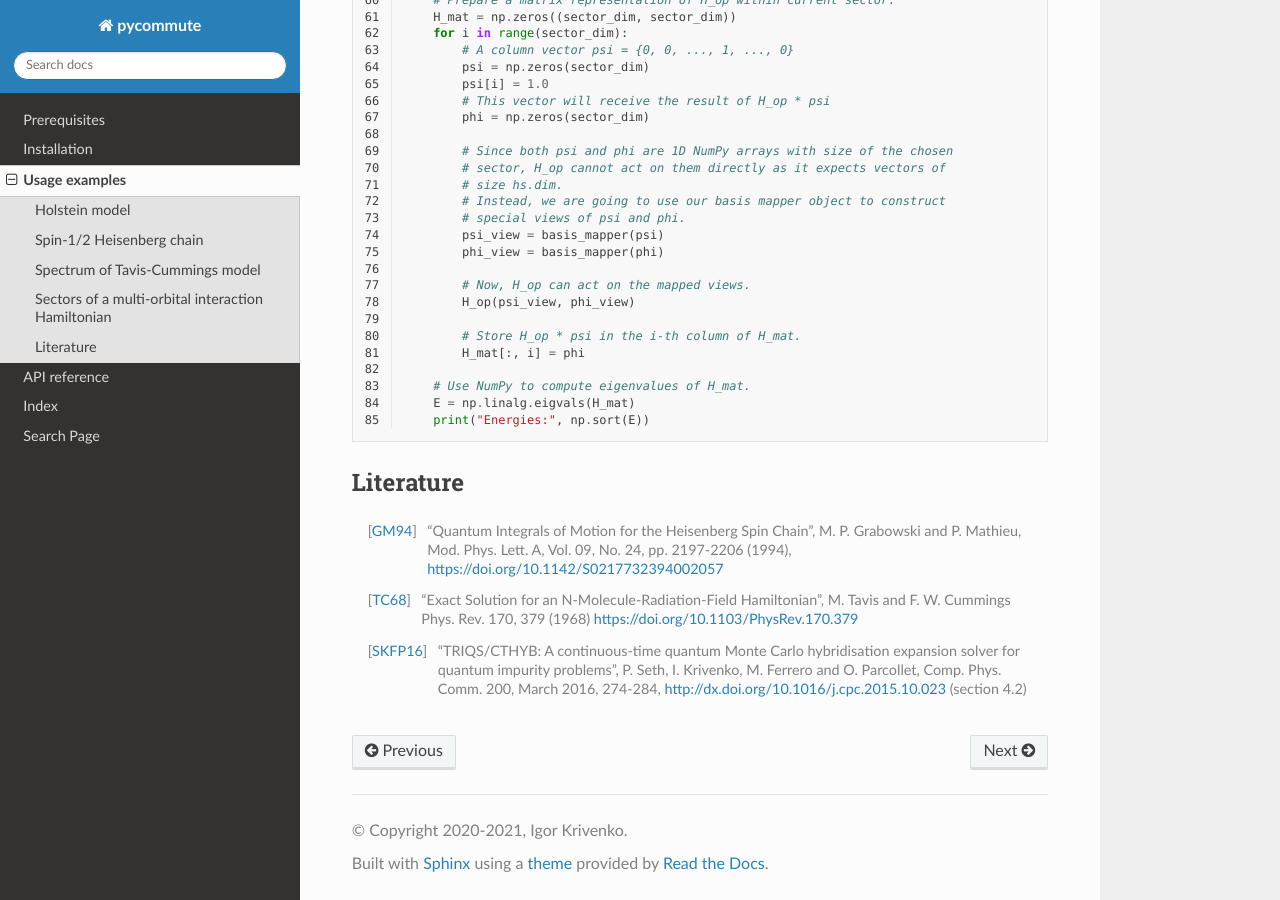
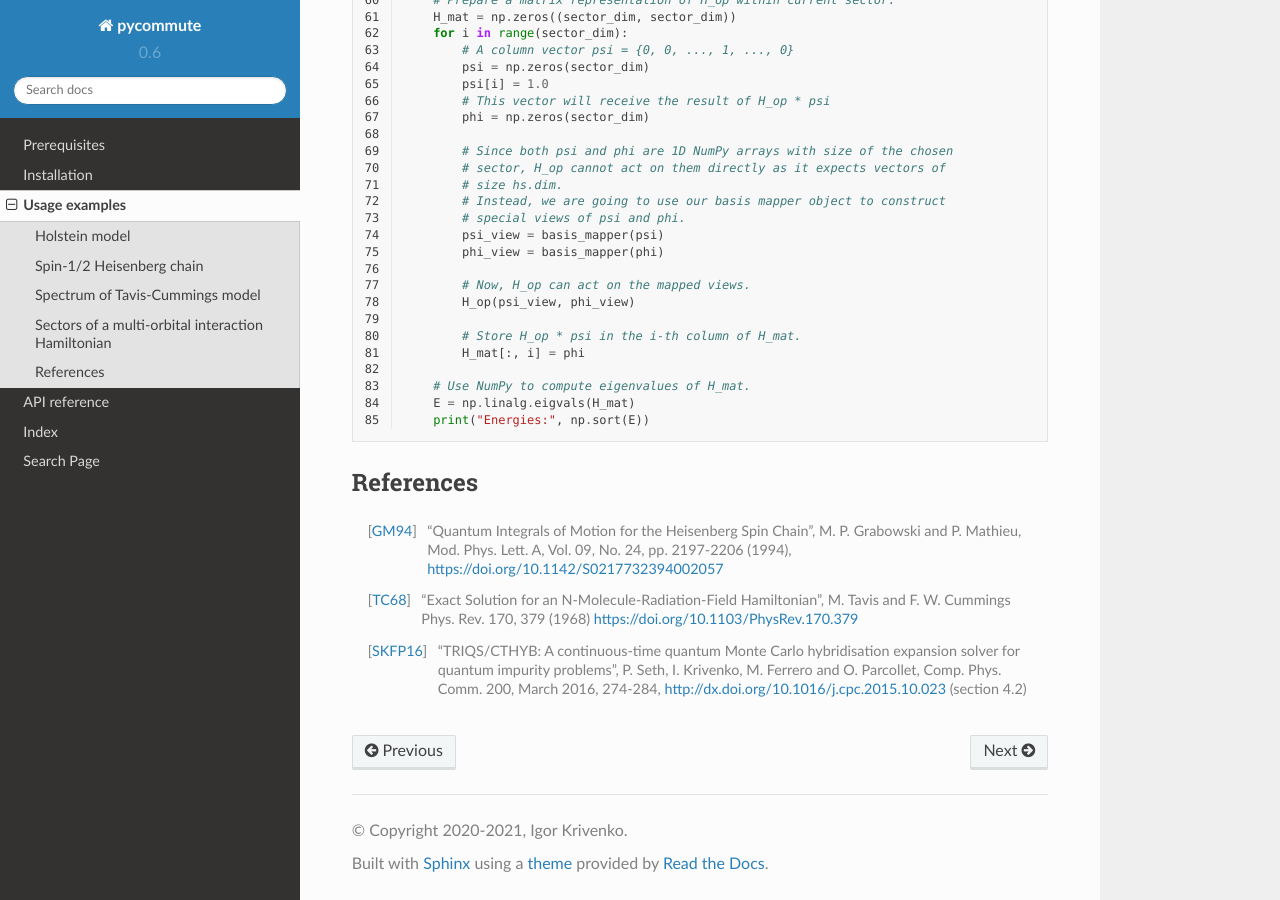
Before and after one commit to krivenko/pycommute, a Sphinx documentation site: the page built from docs/examples.rst, in a window 1280 px wide and 900 px high, scrolled down 6532 px. Built offline with Sphinx 7.4.7 and the Read the Docs theme 2.0.0, drawn with Linux system fonts in a browser that asks for light colours.

Commit message:
doc: Minor fixes

```diff
--- a/docs/conf.py
+++ b/docs/conf.py
@@ -26,6 +26,8 @@ sys.path.append(os.path.abspath("./_ext"))
 project = 'pycommute'
 copyright = '2020-2021, Igor Krivenko'
 author = 'Igor Krivenko'
+version = '0.6'
+release = '0.6'
 
 # -- General configuration ---------------------------------------------------
 
--- a/docs/examples.rst
+++ b/docs/examples.rst
@@ -127,7 +127,7 @@ independently diagonalize the Hamiltonian within each sector.
   :lines: 11-
   :linenos:
 
-Literature
+References
 ----------
 
 .. [GM94] "Quantum Integrals of Motion for the Heisenberg Spin Chain",
```
